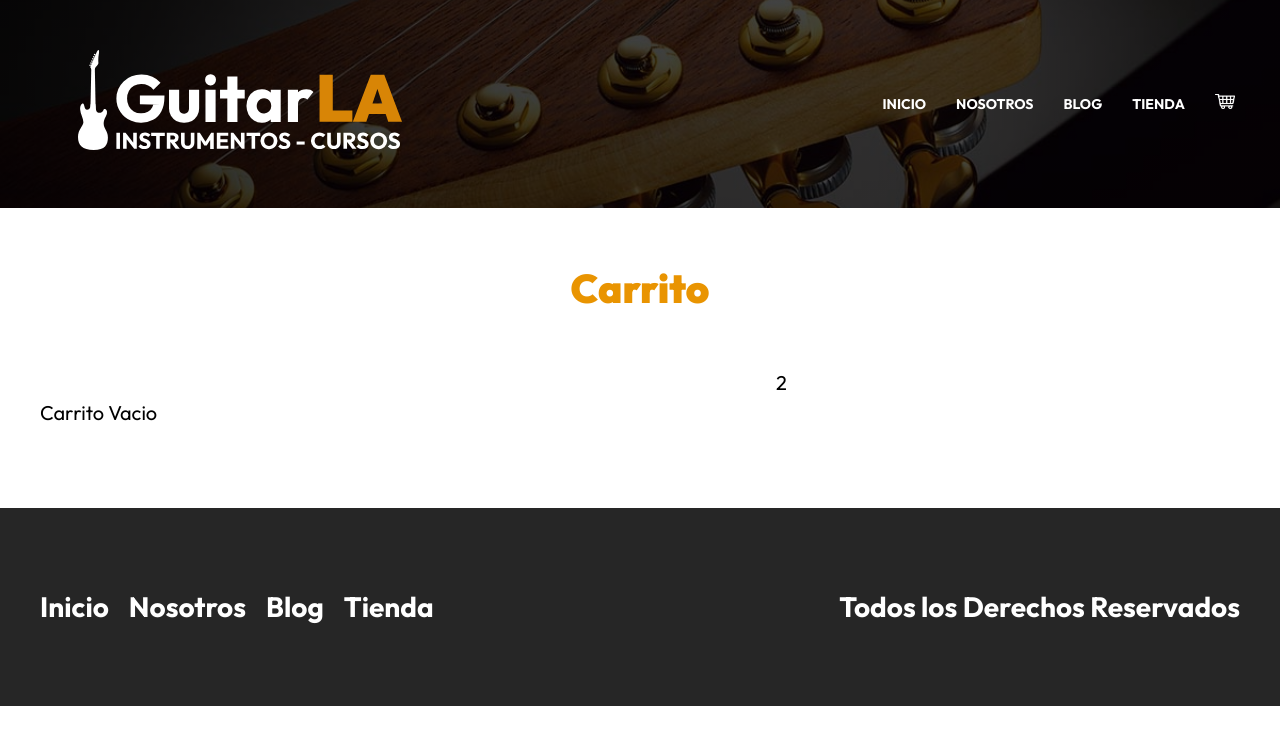
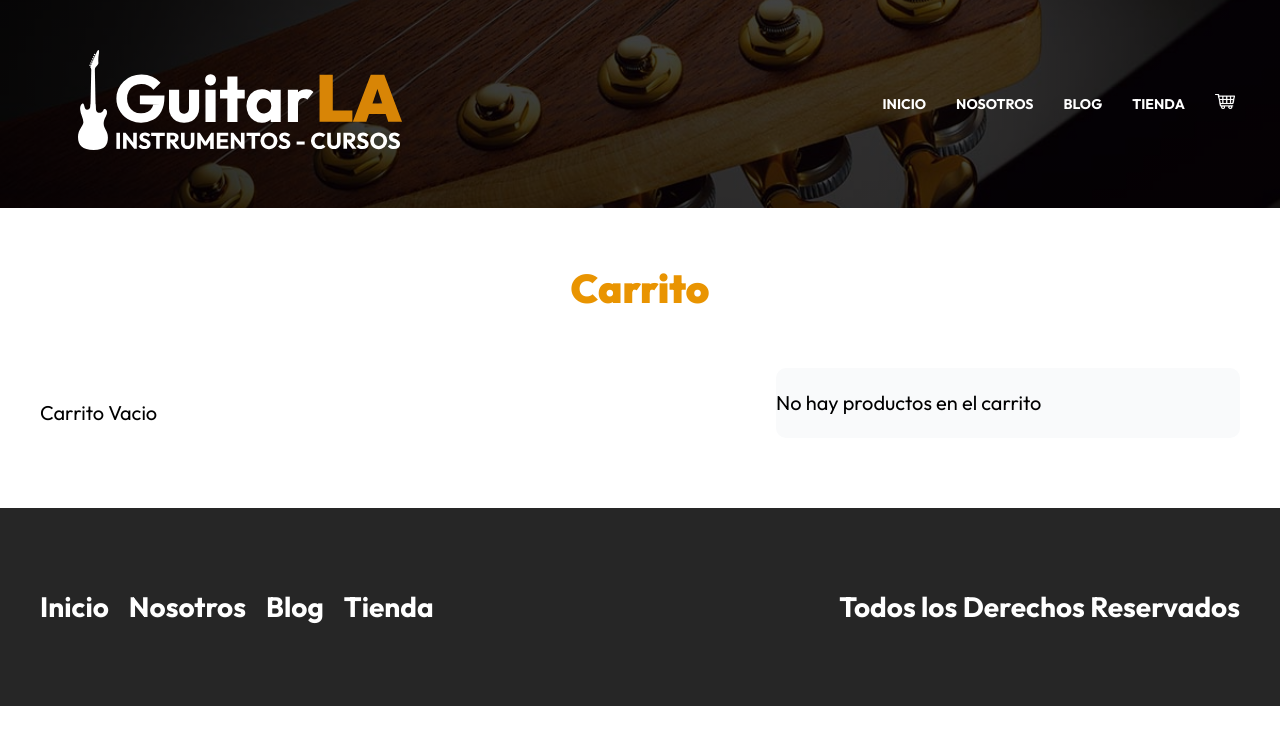
Before and after one commit to jocnn/guitar, a Next.js app: page /carrito in a window 1280 px wide. Shown: the top 744 px of the page. Built offline with nearby package versions, Linux system fonts and the light colour scheme.

Commit message:
mostrando resumen de total

```diff
--- a/pages/carrito.js
+++ b/pages/carrito.js
@@ -1,8 +1,19 @@
+import { useState, useEffect } from 'react'
+
 import Layout from "../components/Layout"
 import Image from "next/image"
 import styles from '../styles/Carrito.module.css'
 
 const Carrito = ({ carrito, actualizarCantidad, eliminarGuitarra }) => {
+
+  const [ total, setTotal ] = useState(0)
+  console.log(total)
+
+  useEffect(() => {
+    const calculoTotal = carrito.reduce( (total, producto) => total + (producto.cantidad * producto.precio_guitarra), 0)
+
+    setTotal(calculoTotal)
+  }, [carrito])
 
   return (
     <Layout
@@ -17,6 +28,7 @@
                 <div key={producto.id} className={styles.producto}>
                   <div>
                     <Image
+                      priority="true"
                       layout="responsive"
                       width={250} height={500}
                       src={producto.imagen}
@@ -63,7 +75,18 @@
             )
           }
         </div>
-        <div>2</div>
+        <div className={styles.resumen}>
+
+        {
+          (total > 0) ? (
+            <>
+              <h3>Resumen del Pedido</h3>
+              <p>Total a pagar: ${total}</p>
+            </>
+          ) : <p>No hay productos en el carrito</p>
+        }
+
+        </div>
       </main>
     </Layout>
   )
--- a/styles/Carrito.module.css
+++ b/styles/Carrito.module.css
@@ -6,6 +6,7 @@
 @media (min-width: 768px) {
   .contenido {
     grid-template-columns: 3fr 2fr;
+    align-items: flex-start;
   }
 }
 
@@ -84,3 +85,8 @@
 .eliminar:hover {
   cursor: pointer;
 }
+
+.resumen {
+  background-color: #F9fAFB;
+  border-radius: 1rem;
+}
```
